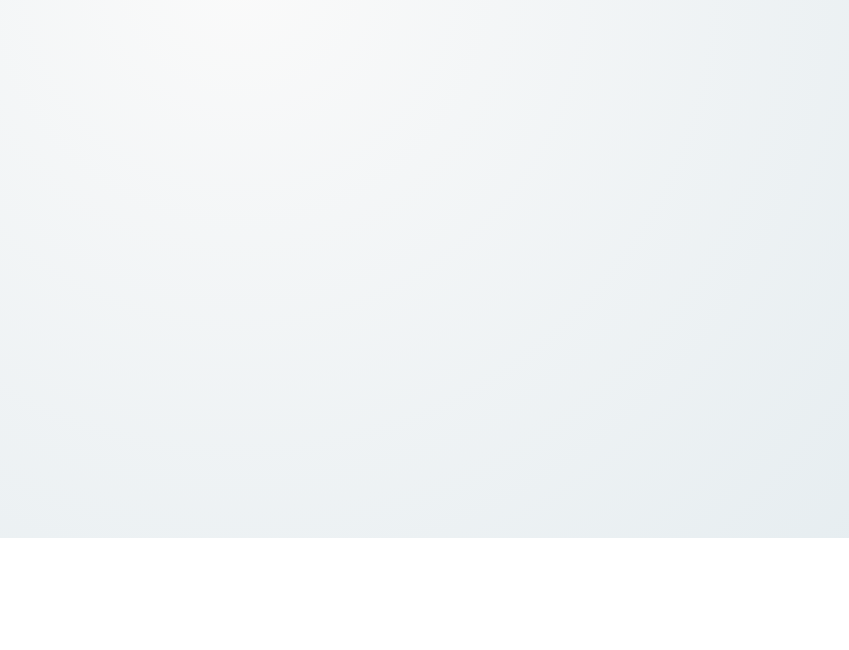
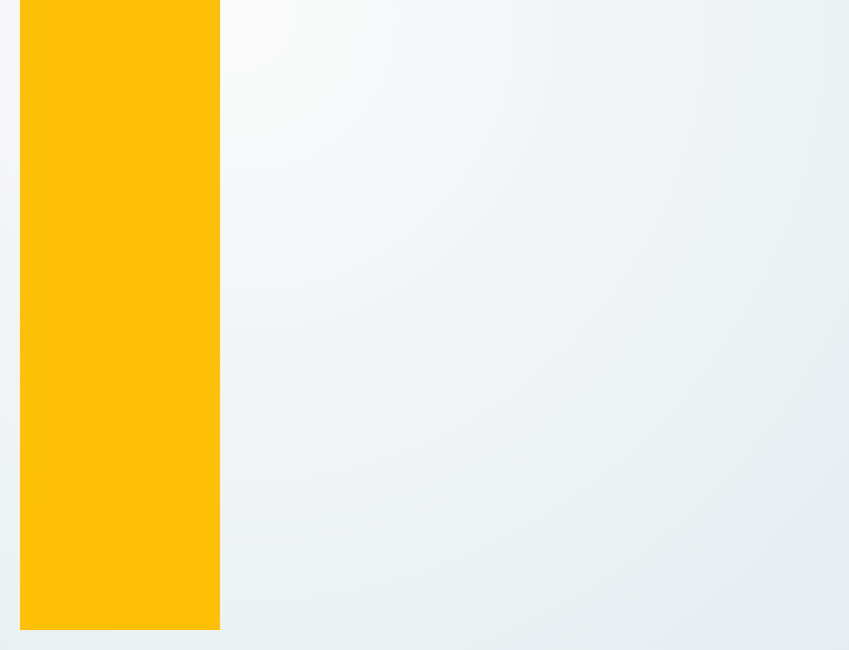
Before and after one commit to pandasweta/Portfolio-file, a plain HTML site: page index.html in a window 1280 px wide. Shown: the part 370-1020 px from the top of the page, without its empty margins (0-849 px from the left). Before the commit the page ends 908 px from the top, so only its background shows below. Drawn offline with nearby package versions, Linux system fonts and the light colour scheme.

Commit message:
added some more styling to css file.

```diff
--- a/index.html
+++ b/index.html
@@ -19,9 +19,9 @@
     <title>Sweta Panda- A Frontend Developer</title>
   </head>
   <body>
-    <h1>Hello World</h1>
-    <div class="d-flex left-bar">
-      <div class="items">
+    <div class="d-flex">
+      <div class="left-bar">
+        <div class="items bg-warning">
           <h2>Home</h2>
           <br />
           <h2>About Me</h2>
@@ -31,5 +31,7 @@
           <h2>Get in touch</h2>
         </div>
       </div>
+      <h1>Hello World</h1>
+    </div>
   </body>
 </html>
--- a/src/style.css
+++ b/src/style.css
@@ -13,8 +13,13 @@ h1 {
 }
 .left-bar {
   background-color: linear-gradient(to top, #cd9cf2 0%, #f6f3ff 100%);
-  width: 800px;
-  height: 800px;
-  margin: 20px;
-  padding: 15px;
+  /* width: 200px; */
+
+  /* margin: 20px; */
+  /* padding: 15px; */
 }
+.items {
+  height: 980px;
+  padding: 5px;
+  width: 200px;
+}
```
Lines whose indentation alone changed are shown as unchanged.
